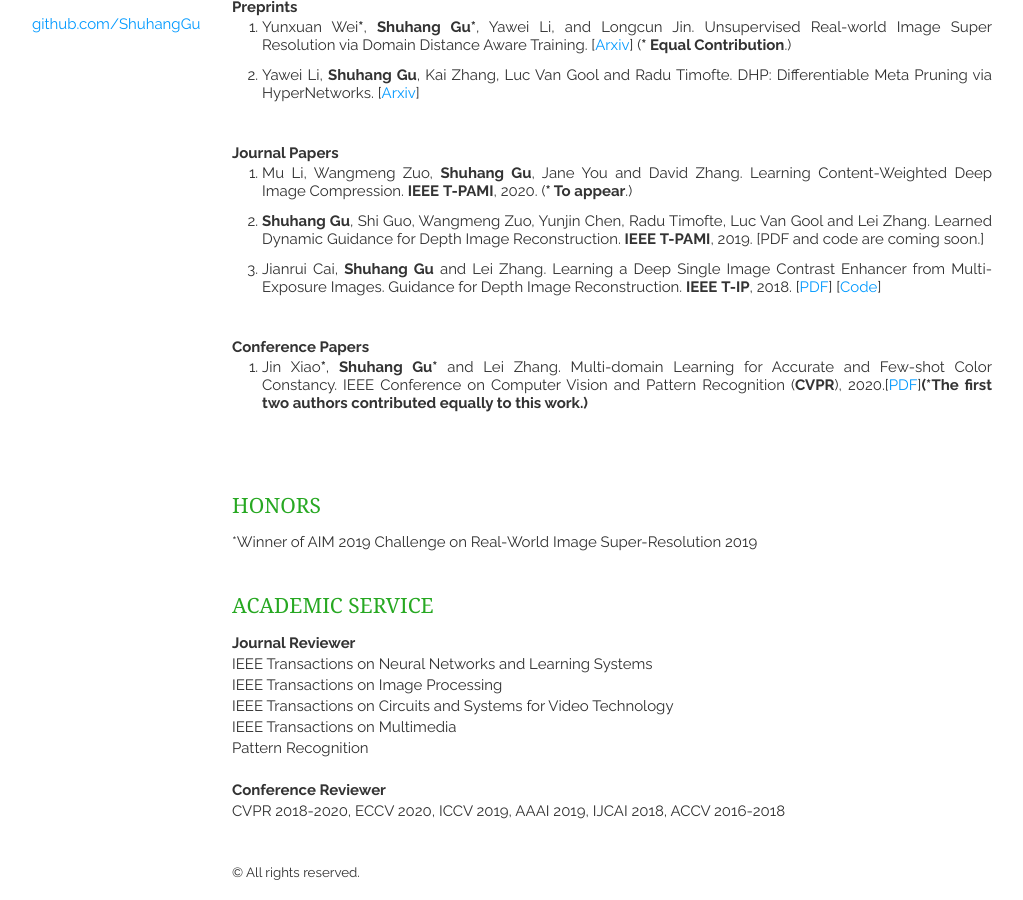
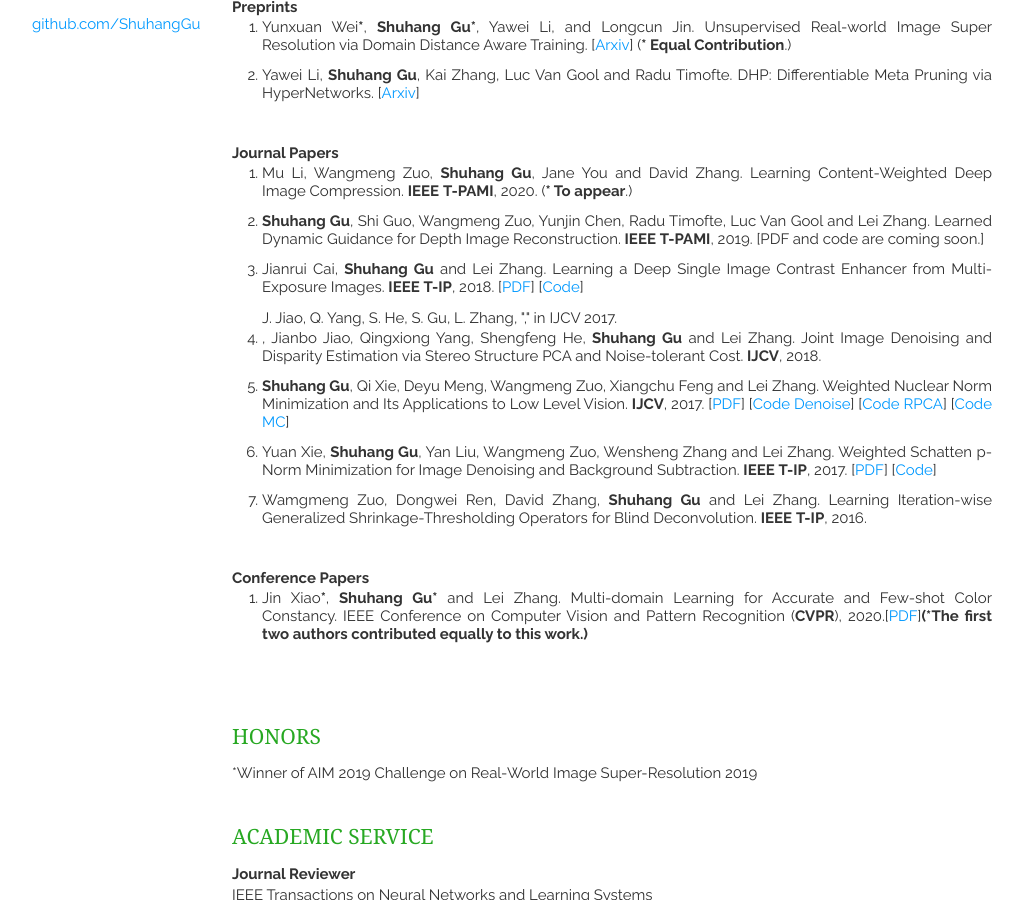
Before and after one commit to ShuhangGu/shuhanggu.github.com, a Jekyll site: the page built from index.html, in a window 1280 px wide and 900 px high, scrolled down 428 px. Shown: the whole window, without its empty margins (138-1161 px from the left). Built offline with Jekyll 4.4.1, drawn with Linux system fonts in a browser that asks for light colours; nearby versions of some CDN libraries; the list of posts is cut into pages by our own code.

Commit message:
Update publications.html

```diff
--- a/_includes/publications.html
+++ b/_includes/publications.html
@@ -68,10 +68,49 @@ a:visited {
             <div align="justify">
               <div align="justify">
                 <div align="justify">Jianrui Cai, <strong>Shuhang Gu</strong> and Lei Zhang.
-			Learning a Deep Single Image Contrast Enhancer from Multi-Exposure Images. Guidance for Depth Image Reconstruction. <strong>IEEE</strong> <strong>T-IP</strong>, 2018. [<a href="http://www4.comp.polyu.edu.hk/~cslzhang/paper/SICE.pdf">PDF</a>] [<a href="https://github.com/csjcai/SICE">Code</a>]</div>
+			Learning a Deep Single Image Contrast Enhancer from Multi-Exposure Images. <strong>IEEE</strong> <strong>T-IP</strong>, 2018. [<a href="http://www4.comp.polyu.edu.hk/~cslzhang/paper/SICE.pdf">PDF</a>] [<a href="https://github.com/csjcai/SICE">Code</a>]</div>
               </div>
             </div>
           </li>
+
+		J. Jiao, Q. Yang, S. He, S. Gu, L. Zhang, "," in IJCV 2017.
+          <li>
+            <div align="justify">
+              <div align="justify">
+                <div align="justify">, Jianbo Jiao, Qingxiong Yang, Shengfeng He, <strong>Shuhang Gu</strong> and Lei Zhang.
+			Joint Image Denoising and Disparity Estimation via Stereo Structure PCA and Noise-tolerant Cost. <strong>IJCV</strong>, 2018.</div>
+              </div>
+            </div>
+          </li>
+
+          <li>
+            <div align="justify">
+              <div align="justify">
+                <div align="justify"><strong>Shuhang Gu</strong>, Qi Xie, Deyu Meng, Wangmeng Zuo, Xiangchu Feng and Lei Zhang.
+			Weighted Nuclear Norm Minimization and Its Applications to Low Level Vision. <strong>IJCV</strong>, 2017.
+			[<a href="http://www4.comp.polyu.edu.hk/~cslzhang/paper/WNNM_IJCV.pdf">PDF</a>] [<a href="http://www4.comp.polyu.edu.hk/~cslzhang/code/WNNM_code.zip">Code Denoise</a>] [<a href="http://www4.comp.polyu.edu.hk/~cslzhang/code/WNNM_RPCA_code.zip">Code RPCA</a>] [<a href="http://www4.comp.polyu.edu.hk/~cslzhang/code/WNNM_MC_code.zip">Code MC</a>]</div>
+              </div>
+            </div>
+          </li>
+
+	    <li>
+            <div align="justify">
+              <div align="justify">
+                <div align="justify">Yuan Xie, <strong>Shuhang Gu</strong>, Yan Liu, Wangmeng Zuo, Wensheng Zhang and Lei Zhang.
+			Weighted Schatten p-Norm Minimization for Image Denoising and Background Subtraction. <strong>IEEE</strong> <strong>T-IP</strong>, 2017. [<a href="http://www4.comp.polyu.edu.hk/~cslzhang/paper/SICE.pdf">PDF</a>] [<a href="https://github.com/csjcai/SICE">Code</a>]</div>
+              </div>
+            </div>
+          </li>
+
+	    <li>
+            <div align="justify">
+              <div align="justify">
+                <div align="justify">Wamgmeng Zuo, Dongwei Ren, David Zhang, <strong>Shuhang Gu</strong> and Lei Zhang.
+			Learning Iteration-wise Generalized Shrinkage-Thresholding Operators for Blind Deconvolution. <strong>IEEE</strong> <strong>T-IP</strong>, 2016. </div>
+              </div>
+            </div>
+          </li>
+
         </ol>
         <p align="justify">&nbsp;</p>
         <p><strong>Conference Papers </strong></p>
```
